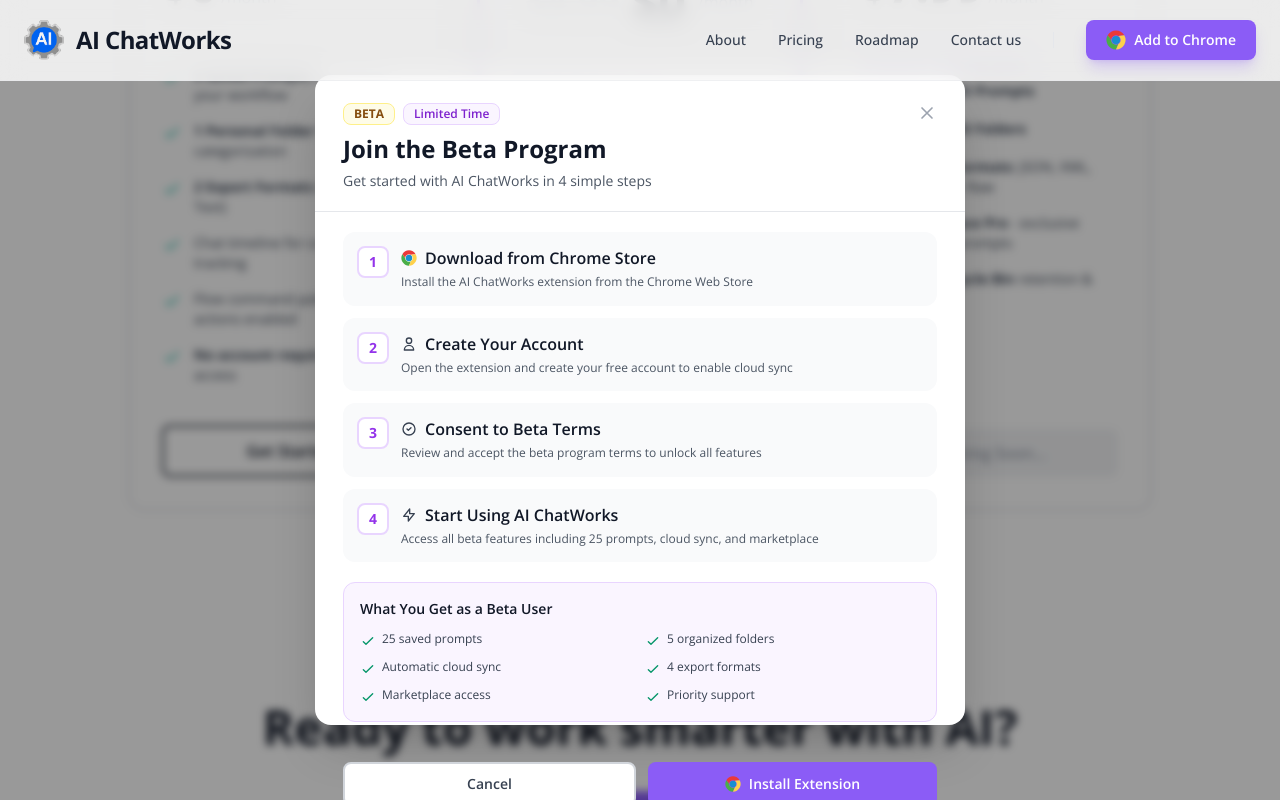
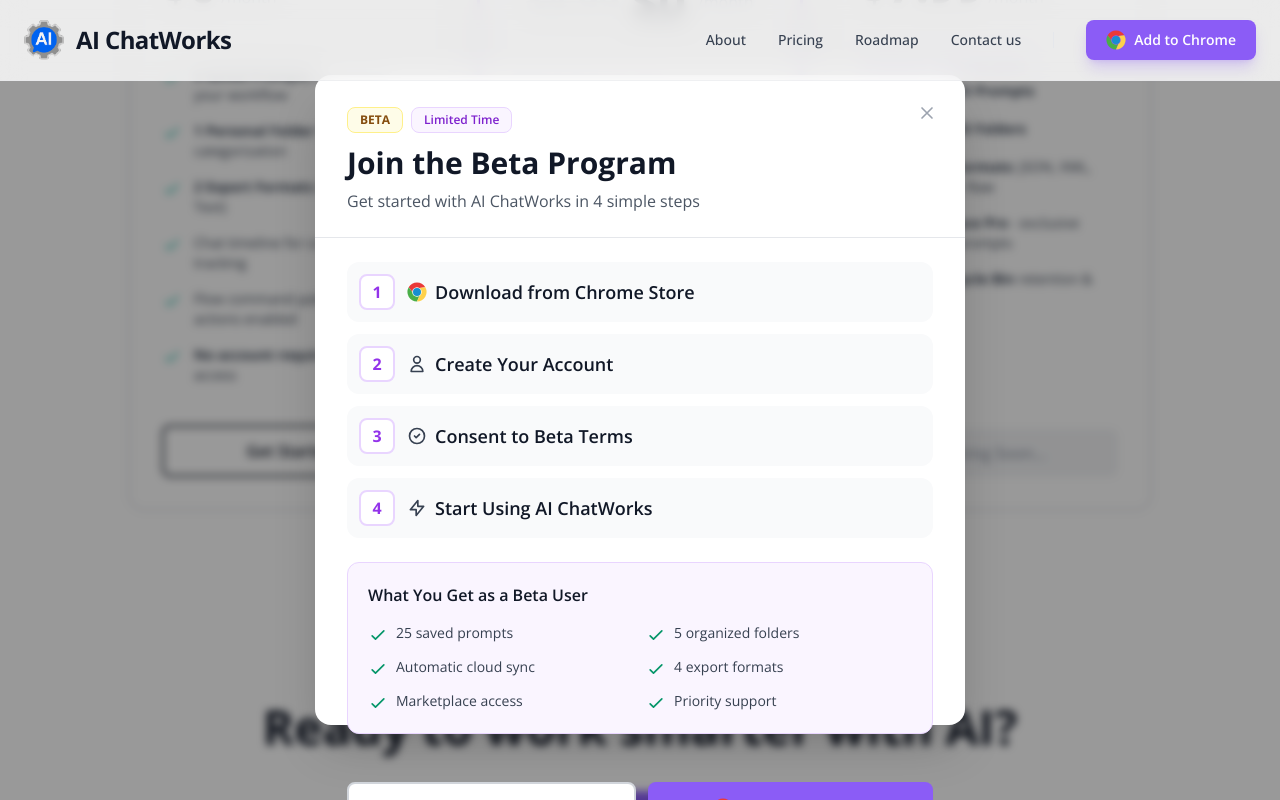
Before and after one commit to roeymit84/ai-chatworks-website, a Next.js app: page / in a window 1280 px wide. Both pictures are taken after a click on the button "Join Beta". Shown: the part 2227-3027 px from the top of the page. Built offline with nearby package versions, Linux system fonts and the light colour scheme.

Commit message:
Add files via upload

```diff
--- a/components/BetaModal.jsx
+++ b/components/BetaModal.jsx
@@ -1,5 +1,5 @@
 // BetaModal.jsx
-// Fixed 650x650px modal with no scrolling
+// Simplified 650x650px modal - no step descriptions, tighter padding
 // Place in: /components/BetaModal.jsx
 
 import { useEffect } from 'react'
@@ -56,141 +56,129 @@
         </button>
 
         {/* Header */}
-        <div className="px-7 pt-7 pb-5 border-b border-gray-200">
-          <div className="flex items-center gap-2 mb-2">
-            <div className="inline-flex items-center gap-2 px-2.5 py-0.5 bg-yellow-50 border border-yellow-200 rounded-lg">
+        <div className="px-8 pt-8 pb-6 border-b border-gray-200">
+          <div className="flex items-center gap-2 mb-3">
+            <div className="inline-flex items-center gap-2 px-3 py-1 bg-yellow-50 border border-yellow-200 rounded-lg">
               <span className="text-xs font-bold text-yellow-800">BETA</span>
             </div>
-            <div className="inline-flex items-center gap-2 px-2.5 py-0.5 bg-purple-50 border border-purple-200 rounded-lg">
+            <div className="inline-flex items-center gap-2 px-3 py-1 bg-purple-50 border border-purple-200 rounded-lg">
               <span className="text-xs font-semibold text-purple-700">Limited Time</span>
             </div>
           </div>
-          <h2 className="text-2xl font-bold text-gray-900 mb-1.5">Join the Beta Program</h2>
-          <p className="text-sm text-gray-600">Get started with AI ChatWorks in 4 simple steps</p>
+          <h2 className="text-3xl font-bold text-gray-900 mb-2">Join the Beta Program</h2>
+          <p className="text-base text-gray-600">Get started with AI ChatWorks in 4 simple steps</p>
         </div>
 
         {/* Content */}
-        <div className="px-7 py-5">
-          {/* Steps - Compact */}
-          <div className="space-y-3 mb-5">
+        <div className="px-8 py-6">
+          {/* Steps - Simplified */}
+          <div className="space-y-3 mb-6">
             {/* Step 1 */}
-            <div className="flex items-start gap-3 p-3.5 bg-gray-50 rounded-xl hover:bg-gray-100 transition-colors duration-200">
-              <div className="flex-shrink-0 w-8 h-8 flex items-center justify-center rounded-lg bg-white border-2 border-purple-200 text-purple-600 font-bold text-sm">
+            <div className="flex items-center gap-3 p-3 bg-gray-50 rounded-xl hover:bg-gray-100 transition-colors duration-200">
+              <div className="flex-shrink-0 w-9 h-9 flex items-center justify-center rounded-lg bg-white border-2 border-purple-200 text-purple-600 font-bold">
                 1
               </div>
-              <div className="flex-1 min-w-0">
-                <div className="flex items-center gap-2 mb-0.5">
-                  <svg className="w-4 h-4 text-gray-700 flex-shrink-0" viewBox="0 0 100 100" xmlns="http://www.w3.org/2000/svg">
+              <div className="flex items-center gap-2">
+                <svg className="w-5 h-5 text-gray-700 flex-shrink-0" viewBox="0 0 100 100" xmlns="http://www.w3.org/2000/svg">
                   <ellipse cx="50" cy="50" rx="20" ry="20" fill="#188FD1" />
                   <path d="M 8.5,26 A 48,48 0 0 1 91.5,26 L 62,29.5 A 24,24 0 0 0 26,50 z" fill="#EA3939" />
                   <path d="M 50,98 A 48,48 0 0 1 8.5,26 L 26,50 A 24,24 0 0 0 62,70.5 z" fill="#4AAE48" />
                   <path d="M 91.5,26 A 48,48 0 0 1 50,98 L 62,70.5 A 24,24 0 0 0 62,29.5 z" fill="#FED14B" />
                 </svg>
-                  <h3 className="text-base font-semibold text-gray-900">Download from Chrome Store</h3>
-                </div>
-                <p className="text-xs text-gray-600 leading-relaxed">Install the AI ChatWorks extension from the Chrome Web Store</p>
+                <h3 className="text-lg font-semibold text-gray-900">Download from Chrome Store</h3>
               </div>
             </div>
 
             {/* Step 2 */}
-            <div className="flex items-start gap-3 p-3.5 bg-gray-50 rounded-xl hover:bg-gray-100 transition-colors duration-200">
-              <div className="flex-shrink-0 w-8 h-8 flex items-center justify-center rounded-lg bg-white border-2 border-purple-200 text-purple-600 font-bold text-sm">
+            <div className="flex items-center gap-3 p-3 bg-gray-50 rounded-xl hover:bg-gray-100 transition-colors duration-200">
+              <div className="flex-shrink-0 w-9 h-9 flex items-center justify-center rounded-lg bg-white border-2 border-purple-200 text-purple-600 font-bold">
                 2
               </div>
-              <div className="flex-1 min-w-0">
-                <div className="flex items-center gap-2 mb-0.5">
-                  <svg className="w-4 h-4 text-gray-700 flex-shrink-0" fill="none" stroke="currentColor" viewBox="0 0 24 24">
+              <div className="flex items-center gap-2">
+                <svg className="w-5 h-5 text-gray-700 flex-shrink-0" fill="none" stroke="currentColor" viewBox="0 0 24 24">
                   <path strokeLinecap="round" strokeLinejoin="round" strokeWidth={2} d="M16 7a4 4 0 11-8 0 4 4 0 018 0zM12 14a7 7 0 00-7 7h14a7 7 0 00-7-7z" />
                 </svg>
-                  <h3 className="text-base font-semibold text-gray-900">Create Your Account</h3>
-                </div>
-                <p className="text-xs text-gray-600 leading-relaxed">Open the extension and create your free account to enable cloud sync</p>
+                <h3 className="text-lg font-semibold text-gray-900">Create Your Account</h3>
               </div>
             </div>
 
             {/* Step 3 */}
-            <div className="flex items-start gap-3 p-3.5 bg-gray-50 rounded-xl hover:bg-gray-100 transition-colors duration-200">
-              <div className="flex-shrink-0 w-8 h-8 flex items-center justify-center rounded-lg bg-white border-2 border-purple-200 text-purple-600 font-bold text-sm">
+            <div className="flex items-center gap-3 p-3 bg-gray-50 rounded-xl hover:bg-gray-100 transition-colors duration-200">
+              <div className="flex-shrink-0 w-9 h-9 flex items-center justify-center rounded-lg bg-white border-2 border-purple-200 text-purple-600 font-bold">
                 3
               </div>
-              <div className="flex-1 min-w-0">
-                <div className="flex items-center gap-2 mb-0.5">
-                  <svg className="w-4 h-4 text-gray-700 flex-shrink-0" fill="none" stroke="currentColor" viewBox="0 0 24 24">
+              <div className="flex items-center gap-2">
+                <svg className="w-5 h-5 text-gray-700 flex-shrink-0" fill="none" stroke="currentColor" viewBox="0 0 24 24">
                   <path strokeLinecap="round" strokeLinejoin="round" strokeWidth={2} d="M9 12l2 2 4-4m6 2a9 9 0 11-18 0 9 9 0 0118 0z" />
                 </svg>
-                  <h3 className="text-base font-semibold text-gray-900">Consent to Beta Terms</h3>
-                </div>
-                <p className="text-xs text-gray-600 leading-relaxed">Review and accept the beta program terms to unlock all features</p>
+                <h3 className="text-lg font-semibold text-gray-900">Consent to Beta Terms</h3>
               </div>
             </div>
 
             {/* Step 4 */}
-            <div className="flex items-start gap-3 p-3.5 bg-gray-50 rounded-xl hover:bg-gray-100 transition-colors duration-200">
-              <div className="flex-shrink-0 w-8 h-8 flex items-center justify-center rounded-lg bg-white border-2 border-purple-200 text-purple-600 font-bold text-sm">
+            <div className="flex items-center gap-3 p-3 bg-gray-50 rounded-xl hover:bg-gray-100 transition-colors duration-200">
+              <div className="flex-shrink-0 w-9 h-9 flex items-center justify-center rounded-lg bg-white border-2 border-purple-200 text-purple-600 font-bold">
                 4
               </div>
-              <div className="flex-1 min-w-0">
-                <div className="flex items-center gap-2 mb-0.5">
-                  <svg className="w-4 h-4 text-gray-700 flex-shrink-0" fill="none" stroke="currentColor" viewBox="0 0 24 24">
+              <div className="flex items-center gap-2">
+                <svg className="w-5 h-5 text-gray-700 flex-shrink-0" fill="none" stroke="currentColor" viewBox="0 0 24 24">
                   <path strokeLinecap="round" strokeLinejoin="round" strokeWidth={2} d="M13 10V3L4 14h7v7l9-11h-7z" />
                 </svg>
-                  <h3 className="text-base font-semibold text-gray-900">Start Using AI ChatWorks</h3>
-                </div>
-                <p className="text-xs text-gray-600 leading-relaxed">Access all beta features including 25 prompts, cloud sync, and marketplace</p>
+                <h3 className="text-lg font-semibold text-gray-900">Start Using AI ChatWorks</h3>
               </div>
             </div>
           </div>
 
-          {/* Benefits Box - Compact */}
-          <div className="p-4 bg-purple-50 border border-purple-200 rounded-xl mb-5">
-            <h3 className="text-sm font-semibold text-gray-900 mb-3">What You Get as a Beta User</h3>
-            <div className="grid grid-cols-2 gap-2.5">
-              <div className="flex items-start gap-1.5">
-                <svg className="w-4 h-4 text-emerald-600 flex-shrink-0 mt-0.5" fill="none" stroke="currentColor" viewBox="0 0 24 24">
+          {/* Benefits Box */}
+          <div className="p-5 bg-purple-50 border border-purple-200 rounded-xl mb-6">
+            <h3 className="text-base font-semibold text-gray-900 mb-4">What You Get as a Beta User</h3>
+            <div className="grid grid-cols-2 gap-3">
+              <div className="flex items-start gap-2">
+                <svg className="w-5 h-5 text-emerald-600 flex-shrink-0 mt-0.5" fill="none" stroke="currentColor" viewBox="0 0 24 24">
                   <path strokeLinecap="round" strokeLinejoin="round" strokeWidth={2} d="M5 13l4 4L19 7" />
                 </svg>
-                <span className="text-xs text-gray-700 leading-snug">25 saved prompts</span>
+                <span className="text-sm text-gray-700">25 saved prompts</span>
               </div>
-              <div className="flex items-start gap-1.5">
-                <svg className="w-4 h-4 text-emerald-600 flex-shrink-0 mt-0.5" fill="none" stroke="currentColor" viewBox="0 0 24 24">
+              <div className="flex items-start gap-2">
+                <svg className="w-5 h-5 text-emerald-600 flex-shrink-0 mt-0.5" fill="none" stroke="currentColor" viewBox="0 0 24 24">
                   <path strokeLinecap="round" strokeLinejoin="round" strokeWidth={2} d="M5 13l4 4L19 7" />
                 </svg>
-                <span className="text-xs text-gray-700 leading-snug">5 organized folders</span>
+                <span className="text-sm text-gray-700">5 organized folders</span>
               </div>
-              <div className="flex items-start gap-1.5">
-                <svg className="w-4 h-4 text-emerald-600 flex-shrink-0 mt-0.5" fill="none" stroke="currentColor" viewBox="0 0 24 24">
+              <div className="flex items-start gap-2">
+                <svg className="w-5 h-5 text-emerald-600 flex-shrink-0 mt-0.5" fill="none" stroke="currentColor" viewBox="0 0 24 24">
                   <path strokeLinecap="round" strokeLinejoin="round" strokeWidth={2} d="M5 13l4 4L19 7" />
                 </svg>
-                <span className="text-xs text-gray-700 leading-snug">Automatic cloud sync</span>
+                <span className="text-sm text-gray-700">Automatic cloud sync</span>
               </div>
-              <div className="flex items-start gap-1.5">
-                <svg className="w-4 h-4 text-emerald-600 flex-shrink-0 mt-0.5" fill="none" stroke="currentColor" viewBox="0 0 24 24">
+              <div className="flex items-start gap-2">
+                <svg className="w-5 h-5 text-emerald-600 flex-shrink-0 mt-0.5" fill="none" stroke="currentColor" viewBox="0 0 24 24">
                   <path strokeLinecap="round" strokeLinejoin="round" strokeWidth={2} d="M5 13l4 4L19 7" />
                 </svg>
-                <span className="text-xs text-gray-700 leading-snug">4 export formats</span>
+                <span className="text-sm text-gray-700">4 export formats</span>
               </div>
-              <div className="flex items-start gap-1.5">
-                <svg className="w-4 h-4 text-emerald-600 flex-shrink-0 mt-0.5" fill="none" stroke="currentColor" viewBox="0 0 24 24">
+              <div className="flex items-start gap-2">
+                <svg className="w-5 h-5 text-emerald-600 flex-shrink-0 mt-0.5" fill="none" stroke="currentColor" viewBox="0 0 24 24">
                   <path strokeLinecap="round" strokeLinejoin="round" strokeWidth={2} d="M5 13l4 4L19 7" />
                 </svg>
-                <span className="text-xs text-gray-700 leading-snug">Marketplace access</span>
+                <span className="text-sm text-gray-700">Marketplace access</span>
               </div>
-              <div className="flex items-start gap-1.5">
-                <svg className="w-4 h-4 text-emerald-600 flex-shrink-0 mt-0.5" fill="none" stroke="currentColor" viewBox="0 0 24 24">
+              <div className="flex items-start gap-2">
+                <svg className="w-5 h-5 text-emerald-600 flex-shrink-0 mt-0.5" fill="none" stroke="currentColor" viewBox="0 0 24 24">
                   <path strokeLinecap="round" strokeLinejoin="round" strokeWidth={2} d="M5 13l4 4L19 7" />
                 </svg>
-                <span className="text-xs text-gray-700 leading-snug">Priority support</span>
+                <span className="text-sm text-gray-700">Priority support</span>
               </div>
             </div>
           </div>
         </div>
 
         {/* Footer */}
-        <div className="px-7 pb-6">
+        <div className="px-8 pb-8">
           <div className="flex gap-3 mb-3">
             <button
               onClick={onClose}
-              className="flex-1 px-5 py-2.5 bg-white border-2 border-gray-300 text-gray-700 rounded-lg font-semibold hover:bg-gray-50 hover:border-gray-400 transition-all duration-200 text-sm"
+              className="flex-1 px-6 py-3 bg-white border-2 border-gray-300 text-gray-700 rounded-lg font-semibold hover:bg-gray-50 hover:border-gray-400 transition-all duration-200"
             >
               Cancel
             </button>
@@ -199,10 +187,10 @@
               target="_blank"
               rel="noopener noreferrer"
               onClick={onClose}
-              className="flex-1 flex items-center justify-center gap-2 px-5 py-2.5 rounded-lg font-semibold transition-all duration-200 shadow-sm text-sm text-white"
+              className="flex-1 flex items-center justify-center gap-2 px-6 py-3 rounded-lg font-semibold transition-all duration-200 shadow-sm text-white"
               style={{ backgroundColor: '#8b5cf6' }}
             >
-              <svg className="w-4 h-4" viewBox="0 0 100 100" xmlns="http://www.w3.org/2000/svg">
+              <svg className="w-5 h-5" viewBox="0 0 100 100" xmlns="http://www.w3.org/2000/svg">
                 <ellipse cx="50" cy="50" rx="20" ry="20" fill="#188FD1" />
                 <path d="M 8.5,26 A 48,48 0 0 1 91.5,26 L 62,29.5 A 24,24 0 0 0 26,50 z" fill="#EA3939" />
                 <path d="M 50,98 A 48,48 0 0 1 8.5,26 L 26,50 A 24,24 0 0 0 62,70.5 z" fill="#4AAE48" />
```
Lines whose indentation alone changed are shown as unchanged.
